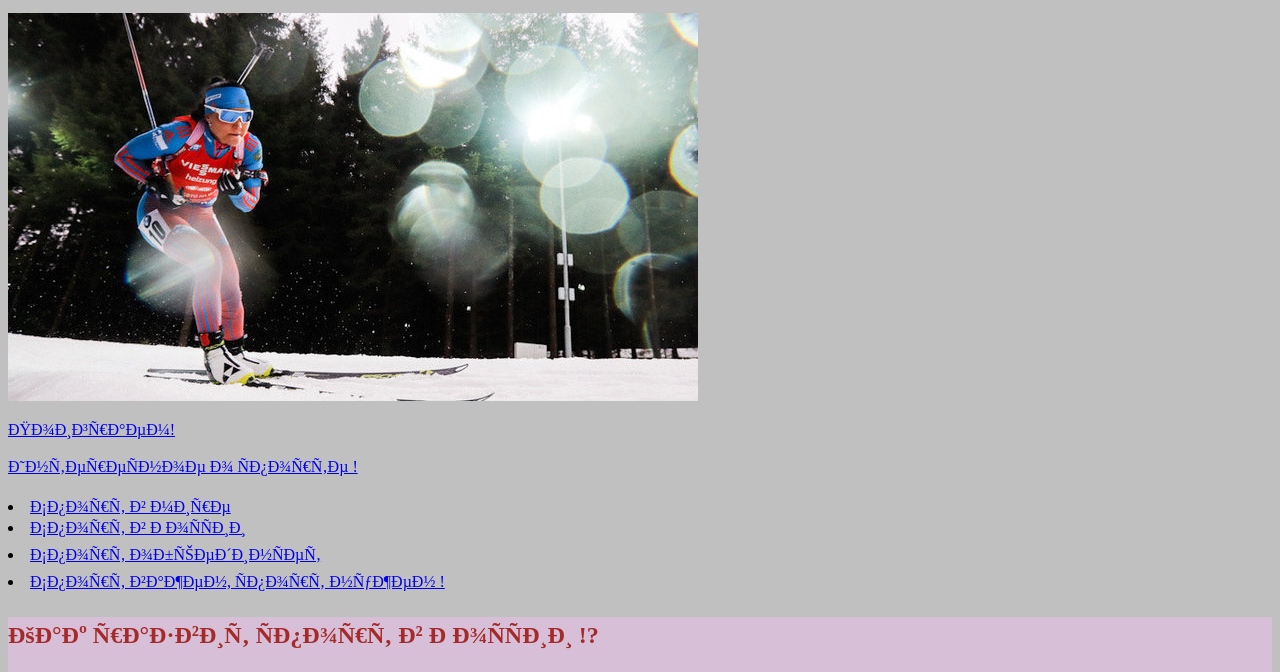
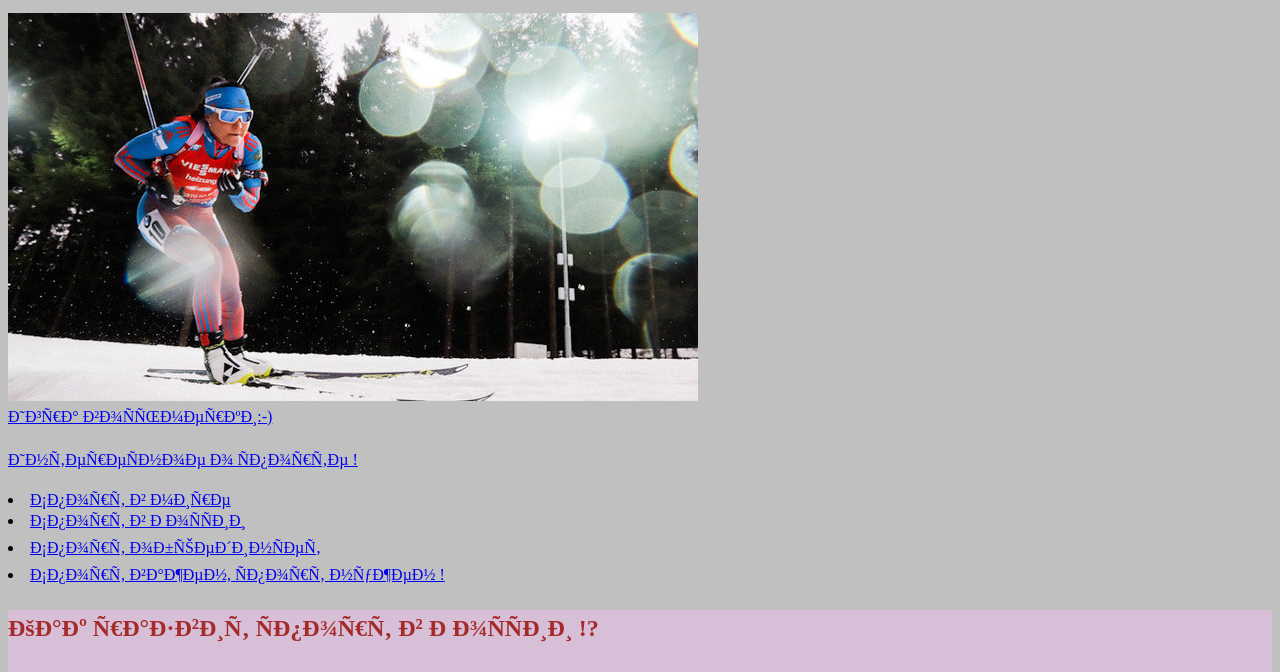
Before and after one commit to jkmuf0566/jkmuf0566.github.io, a plain HTML site: page sport1.html in a window 1280 px wide. Shown: the part 84-756 px from the top of the page. Drawn offline with Linux system fonts and the light colour scheme.

Commit message:
first commit

```diff
--- a/sport1.html
+++ b/sport1.html
@@ -12,7 +12,7 @@
         <img src="0eab357a0ce0f69811553ca6508ad6385fde24c4a85da707253962.jpg">
                  </header>
                  <div>
-                     <p><a href="https://ide-00b08ec28f304eea800b272acf797e62-8080.cs50.ws/eight.html/">Поиграем!</a></p>
+                      <a href="./eight/eight.html">Игра восьмерки:-)</a>
                      <p><a href="https://news.sportbox.ru">Интересное о спорте !</a></p>
         <nav>
             <yl>
```
